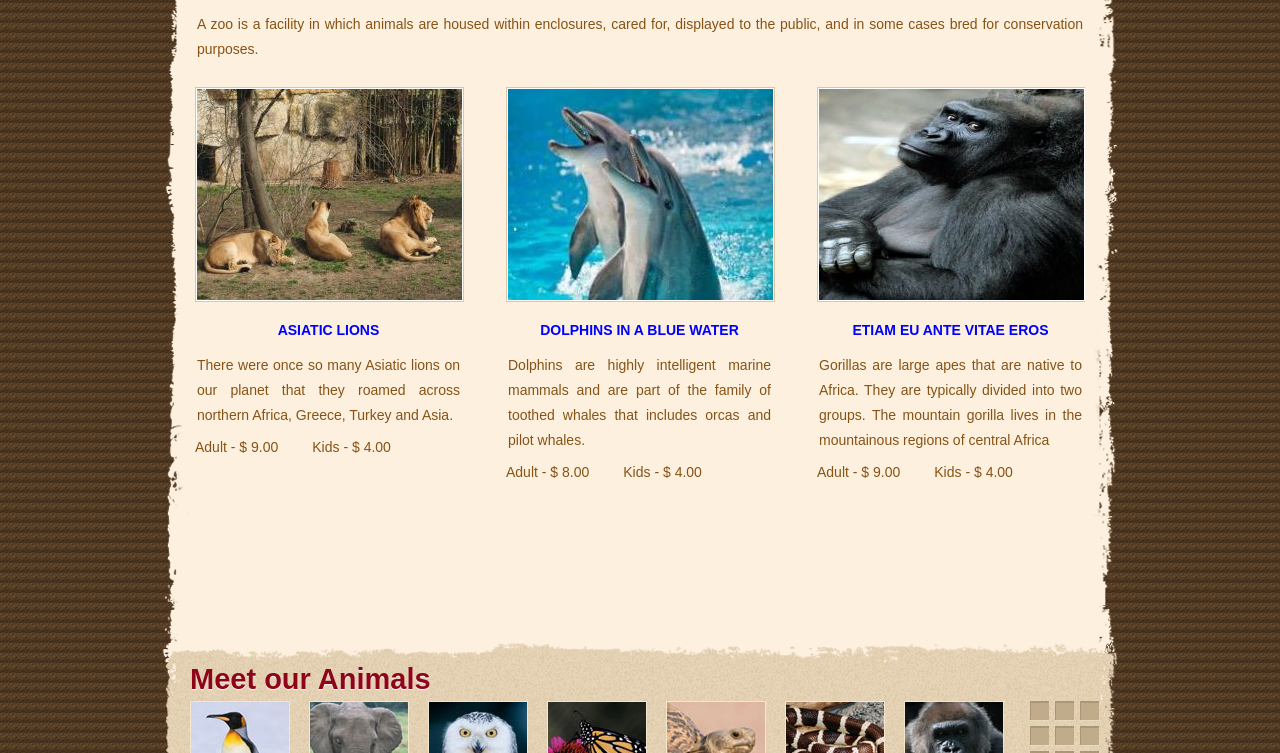
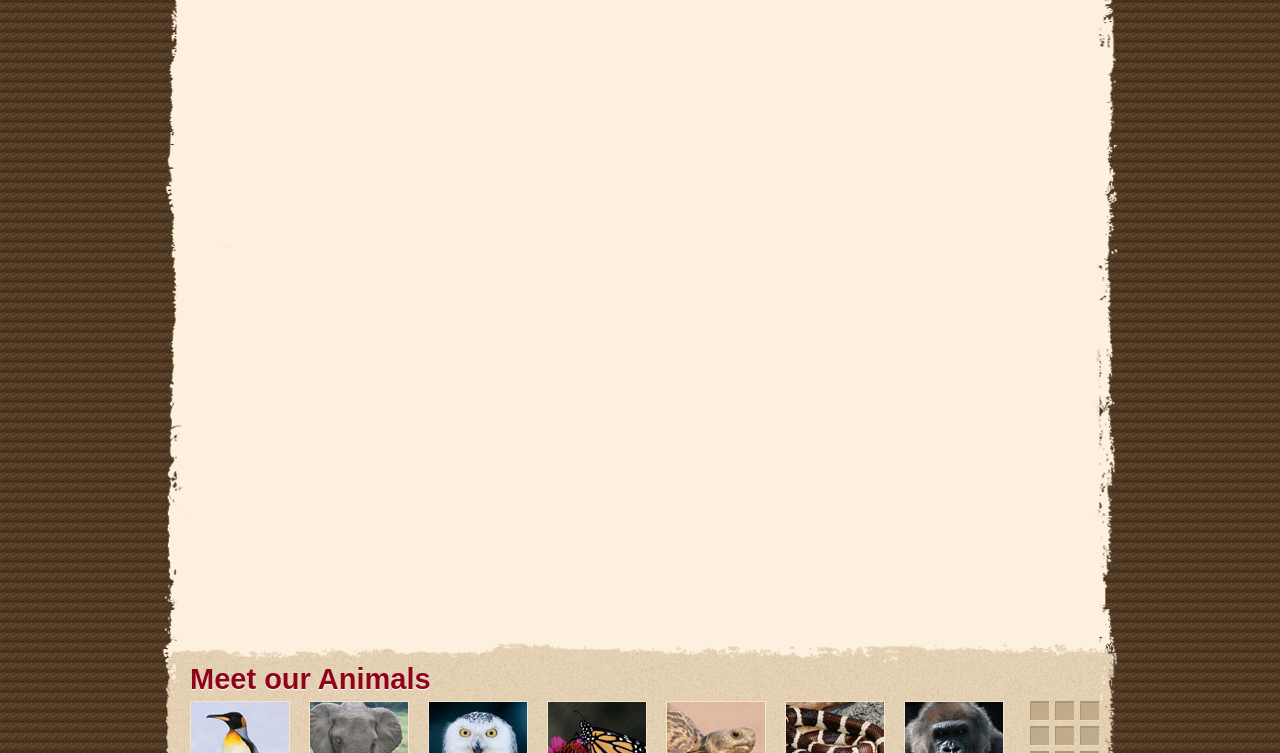
Before and after one commit to BoulmanHamza/test_git, a plain HTML site: page tickets.html in a window 1280 px wide. Shown: the part 347-1100 px from the top of the page. Drawn offline with Linux system fonts and the light colour scheme.

Commit message:
change ticket

```diff
--- a/tickets.html
+++ b/tickets.html
@@ -33,23 +33,8 @@
   <div id="content">
     <div id="tickets">
       <h1>Tickets</h1>
-      <p>A zoo is a facility in which animals are housed within enclosures, cared for, displayed to the public, and in some cases bred for conservation purposes.</p>
-      <ul>
-        <li class="first">
-          <div><a href="#"><img src="images/lions-zoo-tickets.jpg" alt=""/></a></div>
-          <h2><a href="#">Asiatic lions</a></h2>
-          <p>There were once so many Asiatic lions on our planet that they roamed across northern Africa, Greece, Turkey and Asia.</p>
-          <span>Adult - $ 9.00</span> <span>Kids - $ 4.00</span> </li>
-        <li>
-          <div><a href="#"><img src="images/ticket-dolphin.jpg" alt=""/></a></div>
-          <h2><a href="#">Dolphins in a blue water</a></h2>
-          <p>Dolphins are highly intelligent marine mammals and are part of the family of toothed whales that includes orcas and pilot whales. </p>
-          <span>Adult - $ 8.00</span> <span>Kids - $ 4.00</span> </li>
-        <li>
-          <div><a href="#"><img src="images/ticket-gorilla.jpg" alt=""/></a></div>
-          <h2><a href="#">Etiam eu ante vitae eros</a></h2>
-          <p>Gorillas are large apes that are native to Africa. They are typically divided into two groups. The mountain gorilla lives in the mountainous regions of central Africa</p>
-          <span>Adult - $ 9.00</span> <span>Kids - $ 4.00</span> </li>
+     <ul>
+
       </ul>
     </div>
     <div class="featured">
```
